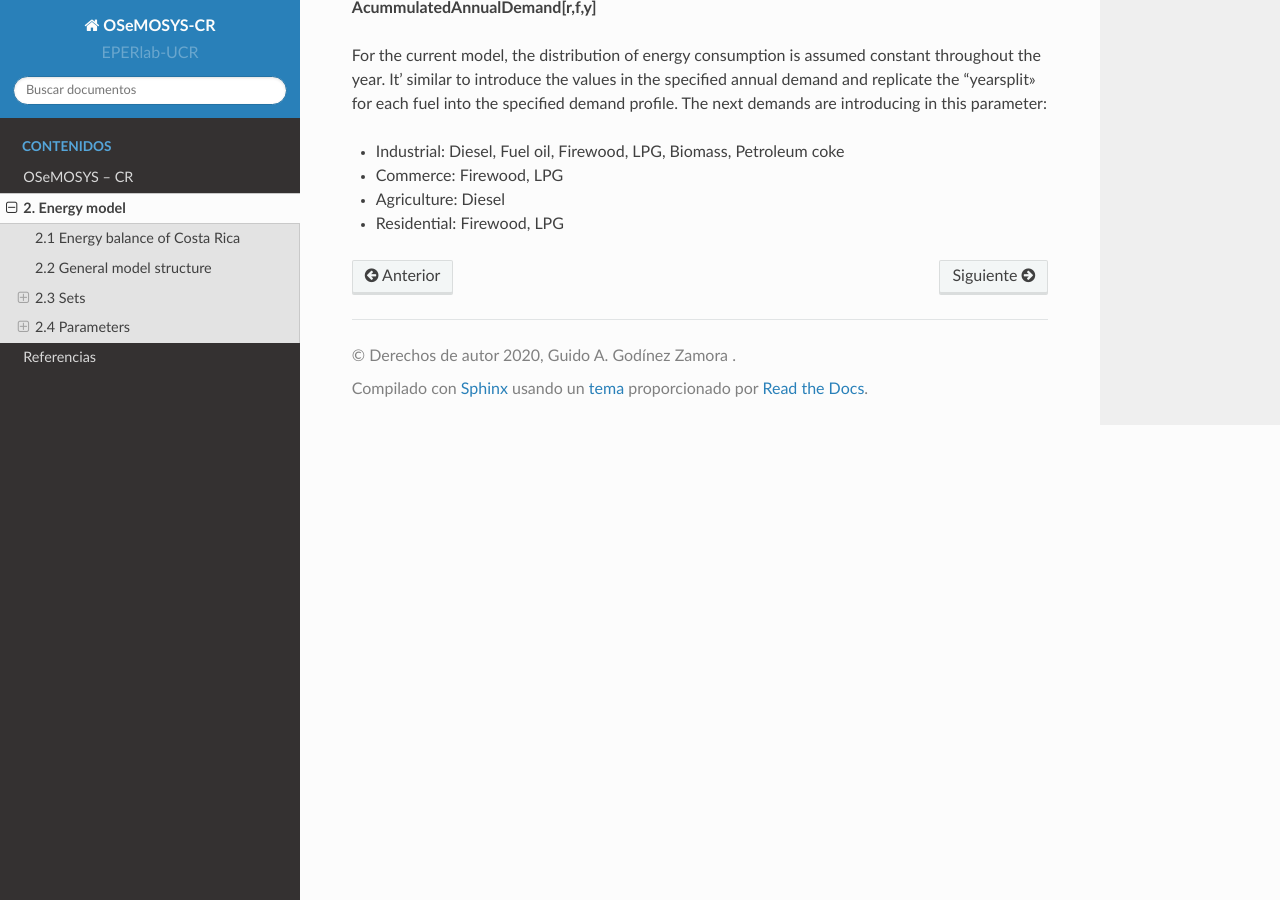
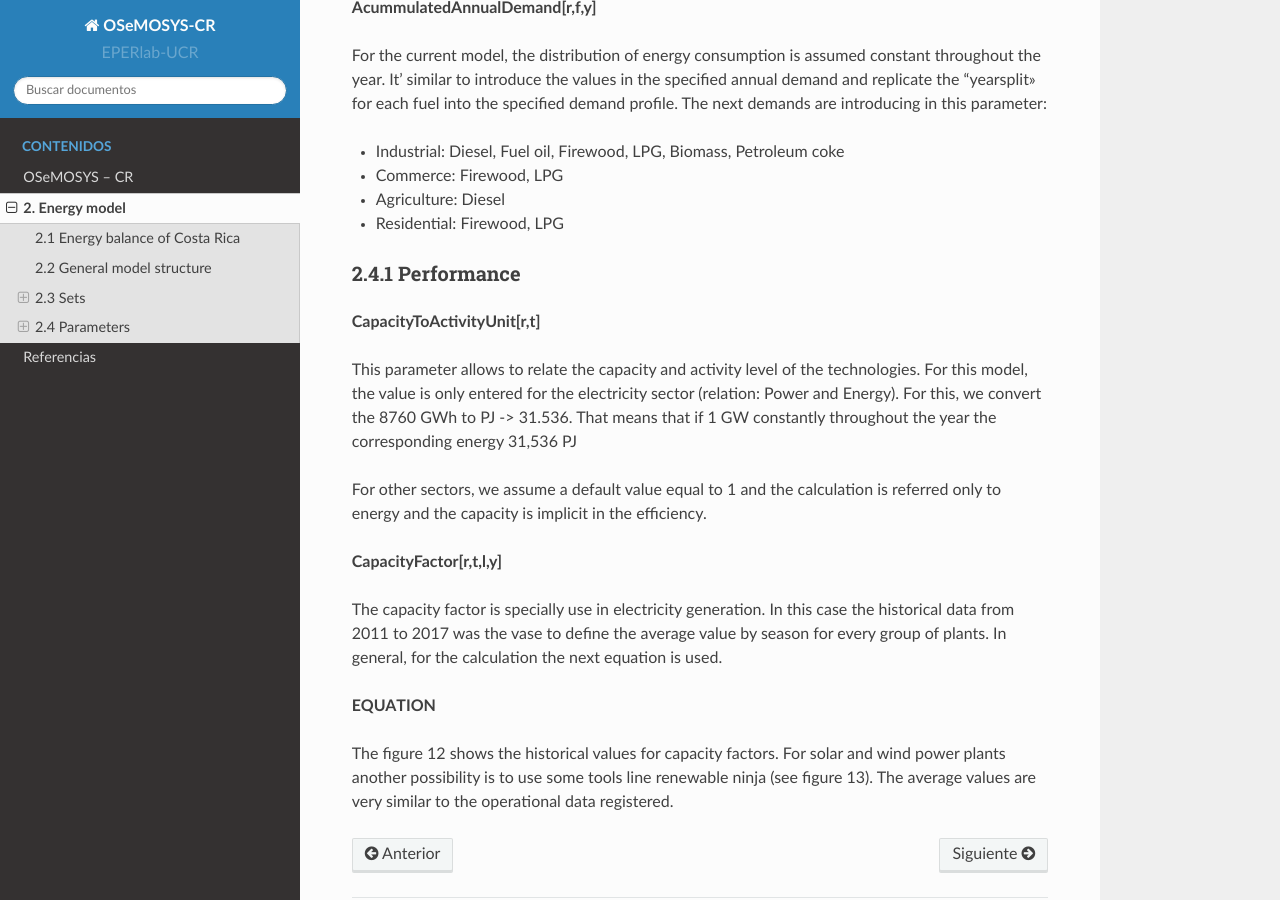
Before and after one commit to EPERLab/OSeMOSYS-CR, a Sphinx documentation site: the page built from docs/02EnergyModel.rst, in a window 1280 px wide and 900 px high, scrolled down 10568 px. Built offline with Sphinx 7.4.7 and the Read the Docs theme 2.0.0, drawn with Linux system fonts in a browser that asks for light colours.

Commit message:
Update 02EnergyModel.rst

```diff
--- a/docs/02EnergyModel.rst
+++ b/docs/02EnergyModel.rst
@@ -306,3 +306,20 @@ For the current model, the distribution of energy consumption is assumed constan
 *	Commerce: Firewood, LPG
 *	Agriculture: Diesel
 *	Residential: Firewood, LPG
+
+2.4.1 Performance
+---------
+
+**CapacityToActivityUnit[r,t]**
+
+This parameter allows to relate the capacity and activity level of the technologies. For this model, the value is only entered for the electricity sector (relation: Power and Energy). For this, we convert the 8760 GWh to PJ -> 31.536. That means that if 1 GW constantly throughout the year the corresponding energy 31,536 PJ
+
+For other sectors, we assume a default value equal to 1 and the calculation is referred only to energy and the capacity is implicit in the efficiency.
+
+**CapacityFactor[r,t,l,y]**
+
+The capacity factor is specially use in electricity generation. In this case the historical data from 2011 to 2017 was the vase to define the average value by season for every group of plants. In general, for the calculation the next equation is used.
+
+**EQUATION**
+
+The figure 12 shows the historical values for capacity factors. For solar and wind power plants another possibility is to use some tools line renewable ninja (see figure 13).  The average values are very similar to the operational data registered.
```
